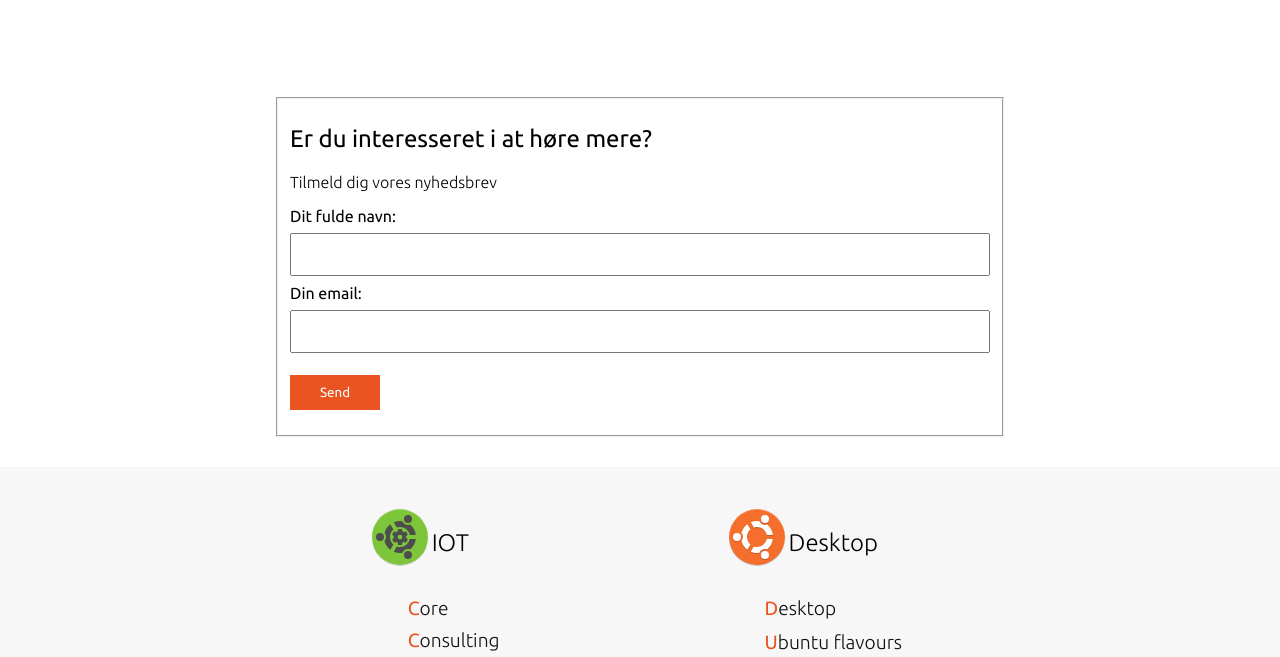
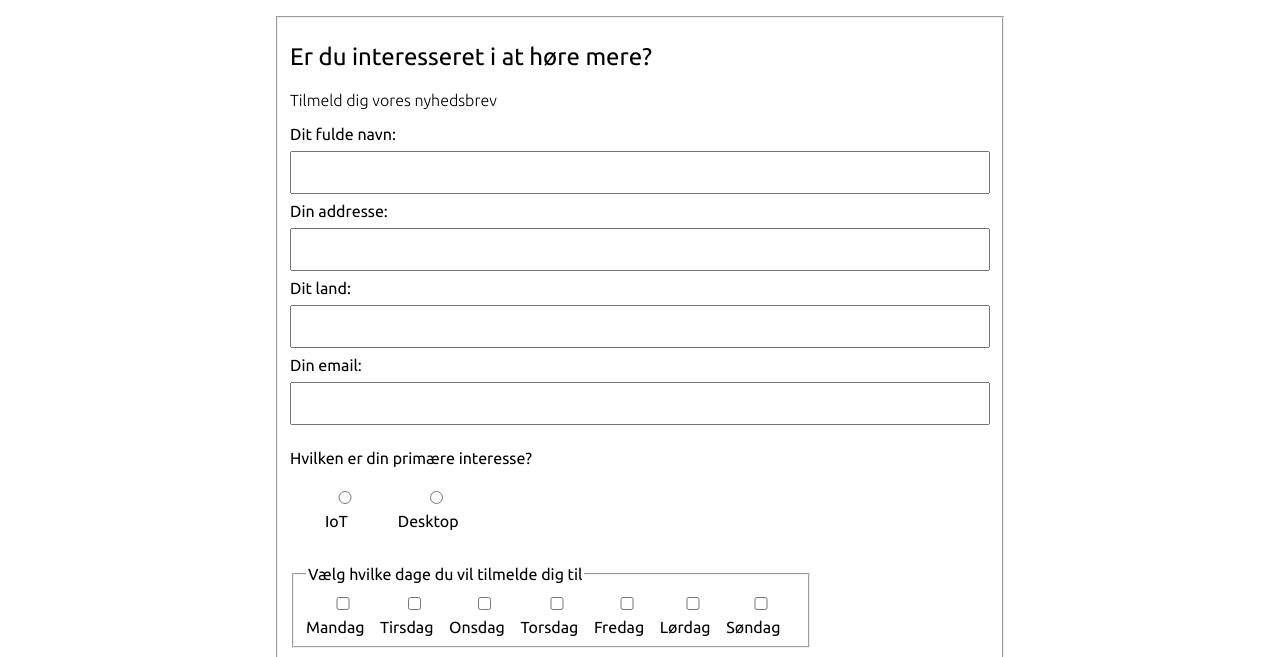
Before and after one commit to RasmusDahlJensen/Ubuntu-Konference, a plain HTML site: page Components/tilmelding.html in a window 1280 px wide. Shown: the part 93-750 px from the top of the page. Drawn offline with Linux system fonts and the light colour scheme.

Commit message:
Finished form HTML and styling

```diff
--- a/Components/tilmelding.html
+++ b/Components/tilmelding.html
@@ -6,6 +6,7 @@
     <meta name="viewport" content="width=device-width, initial-scale=1.0">
     <title>Tilmelding</title>
     <link rel="stylesheet" href="/css/tilmelding.css">
+    <script src="/js/interestFormValidate.js" defer></script>
 </head>
 <body>
     <nav>
@@ -34,11 +35,64 @@
                     <label for="fullName">Dit fulde navn:</label>
                     <input type="text" name="fullName" id="fullName">
                 </div>
+                <div>
+                    <label for="adress">Din addresse:</label>
+                    <input type="text" name="adress" id="adress">
+                </div>
+                <div>
+                    <label for="country">Dit land:</label>
+                    <input type="text" name="country" id="country">
+                </div>
                 <div class="input" id="emailInput">
                     <label for="email">Din email:</label>
                     <input type="text" name="email" id="email">
                     <span id="errorText" style="display:none;">Du har indtastet din email forkert</span>
                 </div>
+                <p>Hvilken er din primære interesse?</p>
+                <div class="radioFlex">
+                    <div>
+                        <input type="radio" name="interest" id="iot" value="iot">
+                        <label for="iot">IoT</label>
+                    </div>
+                    <div>
+                        <input type="radio" name="interest" id="desktop" value="desktop">
+                        <label for="desktop">Desktop</label>
+                    </div>
+                </div>
+                <fieldset class="checkboxContainer">
+                    <legend>Vælg hvilke dage du vil tilmelde dig til</legend>
+                    <div class="checkBoxFlex">
+                        <div>
+                            <input type="checkbox" name="monday" id="monday" value="monday">
+                            <label for="monday">Mandag</label>
+                        </div>
+                        <div>
+                            <input type="checkbox" name="tuesda" id="tuesday" value="tuesday">
+                            <label for="tuesday">Tirsdag</label>
+                        </div>
+                        <div>
+                            <input type="checkbox" name="wednesday" id="wednesday" value="wednesday">
+                            <label for="wednesday">Onsdag</label>
+                        </div>
+                        <div>
+                            <input type="checkbox" name="thursday" id="thursday" value="thursday">
+                            <label for="thursday">Torsdag</label>
+                        </div>
+                        <div>
+                            <input type="checkbox" name="friday" id="friday" value="friday">
+                            <label for="friday">Fredag</label>
+                        </div>
+                        <div>
+                            <input type="checkbox" name="saturday" id="saturday" value="saturday">
+                            <label for="saturday">Lørdag</label>
+                        </div>
+                        <div>
+                            <input type="checkbox" name="sunday" id="sunday" value="sunday">
+                            <label for="sunday">Søndag</label>
+                        </div>
+
+                    </div>
+                </fieldset>
                 <button type="button" id="formSubmit">Send</button>
             </fieldset>
         </form>
--- /dev/null
+++ b/css/_formColors.scss
@@ -0,0 +1,7 @@
+.error{
+    border-color: red;
+}
+
+#errorText{
+    color: red;
+}
--- a/css/_formStyle.scss
+++ b/css/_formStyle.scss
@@ -51,3 +51,9 @@ h3{
     font-size: medium;
     font-weight: 300;
 }
+
+.radioFlex{
+    display: flex;
+    gap: 5%;
+    margin-left: 5%;
+}
--- a/css/landingPage.scss
+++ b/css/landingPage.scss
@@ -6,6 +6,7 @@
 @use "newsbox";
 @use "iotdesktop";
 @use "formStyle";
+@use "formColors";
 
 
 // Fonts
@@ -30,13 +31,6 @@ body{
     background-color: c.$bgGrey;
 }
 
-.error{
-    border-color: red;
-}
-
-#errorText{
-    color: red;
-}
 
 #formFeedback{
     height: 100%;
--- a/css/tilmelding.scss
+++ b/css/tilmelding.scss
@@ -4,6 +4,7 @@
 @use "footer";
 @use "formStyle";
 @use "iotdesktop";
+@use "formColors";
 
 // Fonts
 @include f.mainFonts;
@@ -25,6 +26,18 @@ body{
     background-color: c.$bgGrey;
 }
 
-nav{
-    margin-bottom: 80px;
+// nav{
+//     margin-bottom: 10px;
+// }
+
+.formContainer{
+    height: 750px;
 }
+
+.checkBoxFlex{
+    display: flex;
+    justify-content: flex-start;
+}
+.checkboxContainer{
+    margin-top: 5%;
+}
--- a/js/formValidate.js
+++ b/js/formValidate.js
@@ -30,7 +30,6 @@ function validateForm() {
     // }
 }
 
-// email.addEventListener("keypress")
 
 
 
```
Also changed, not shown: css/landingPage.css, css/tilmelding.css, js/interestFormValidate.js (added), 2 other files.
